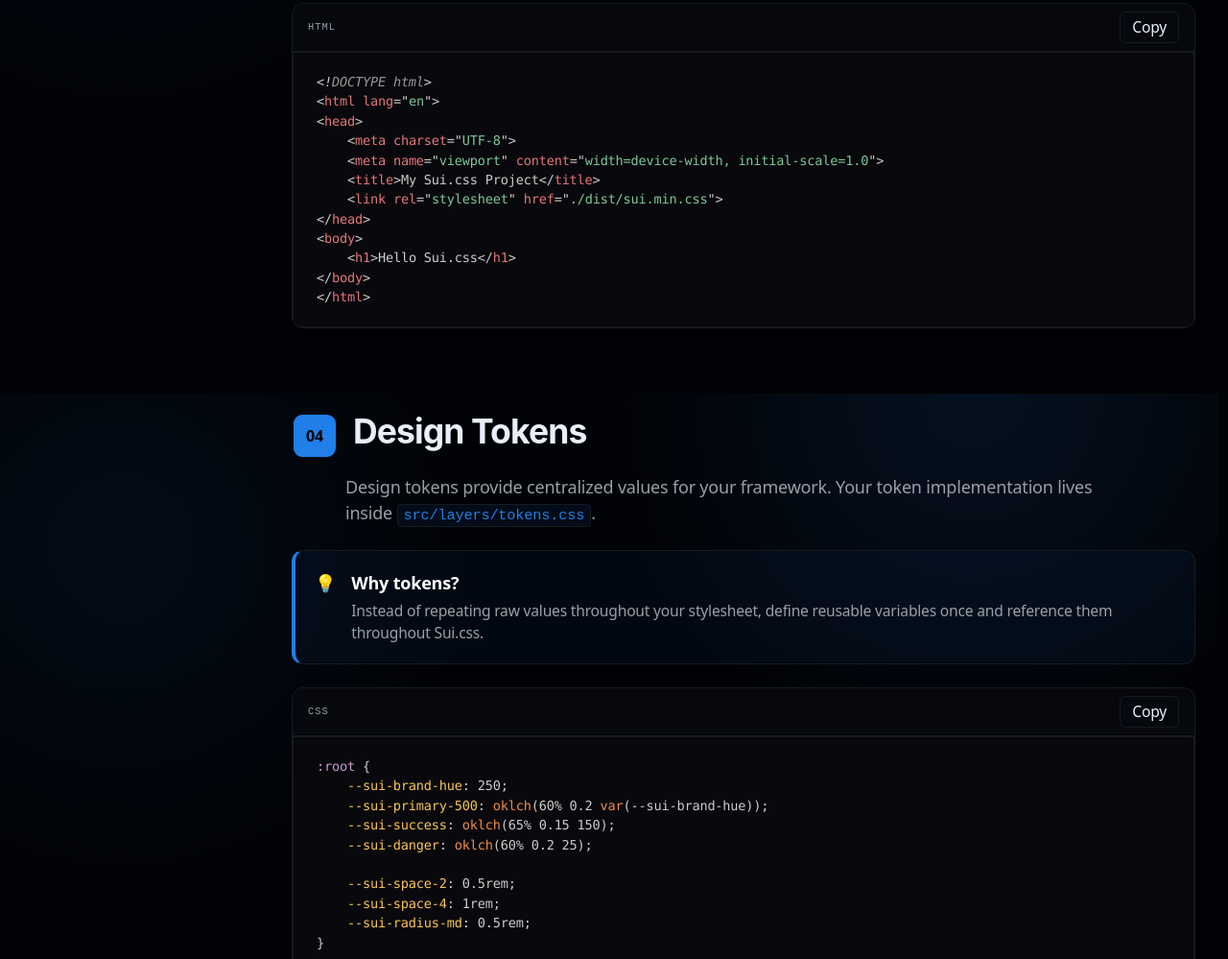
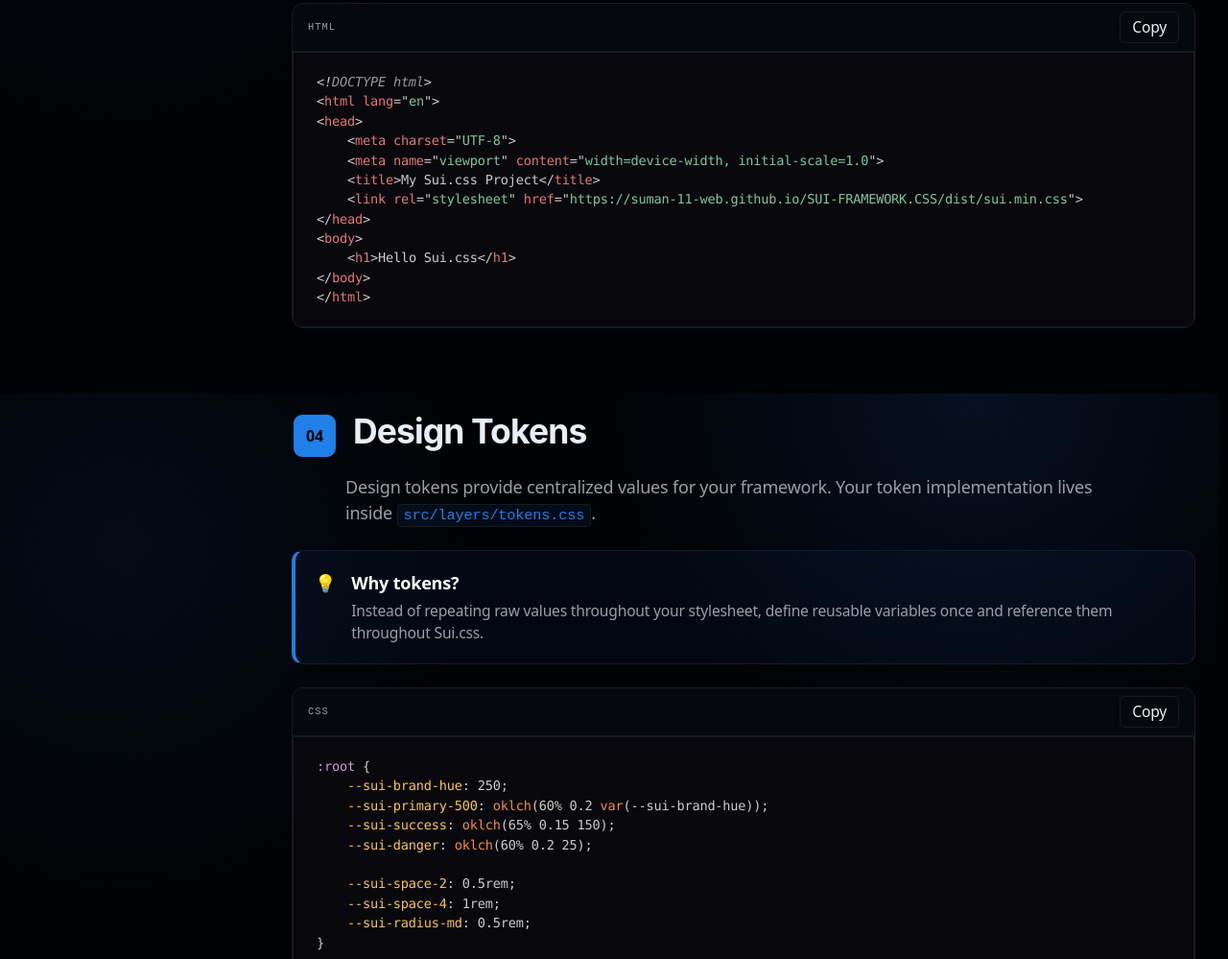
Before and after one commit to Suman-11-web/SUI-FRAMEWORK.CSS, a website: page how-to-use.html in a window 1280 px wide. Shown: the part 2790-3789 px from the top of the page at 96% size. Drawn offline with nearby package versions, Linux system fonts and the light colour scheme.

Commit message:
Update how-to-use.html

```diff
--- a/how-to-use.html
+++ b/how-to-use.html
@@ -348,7 +348,7 @@
     &lt;meta charset="UTF-8"&gt;
     &lt;meta name="viewport" content="width=device-width, initial-scale=1.0"&gt;
     &lt;title&gt;My Sui.css Project&lt;/title&gt;
-    &lt;link rel="stylesheet" href="./dist/sui.min.css"&gt;
+    &lt;link rel="stylesheet" href="https://suman-11-web.github.io/SUI-FRAMEWORK.CSS/dist/sui.min.css"&gt;
 &lt;/head&gt;
 &lt;body&gt;
     &lt;h1&gt;Hello Sui.css&lt;/h1&gt;
```
